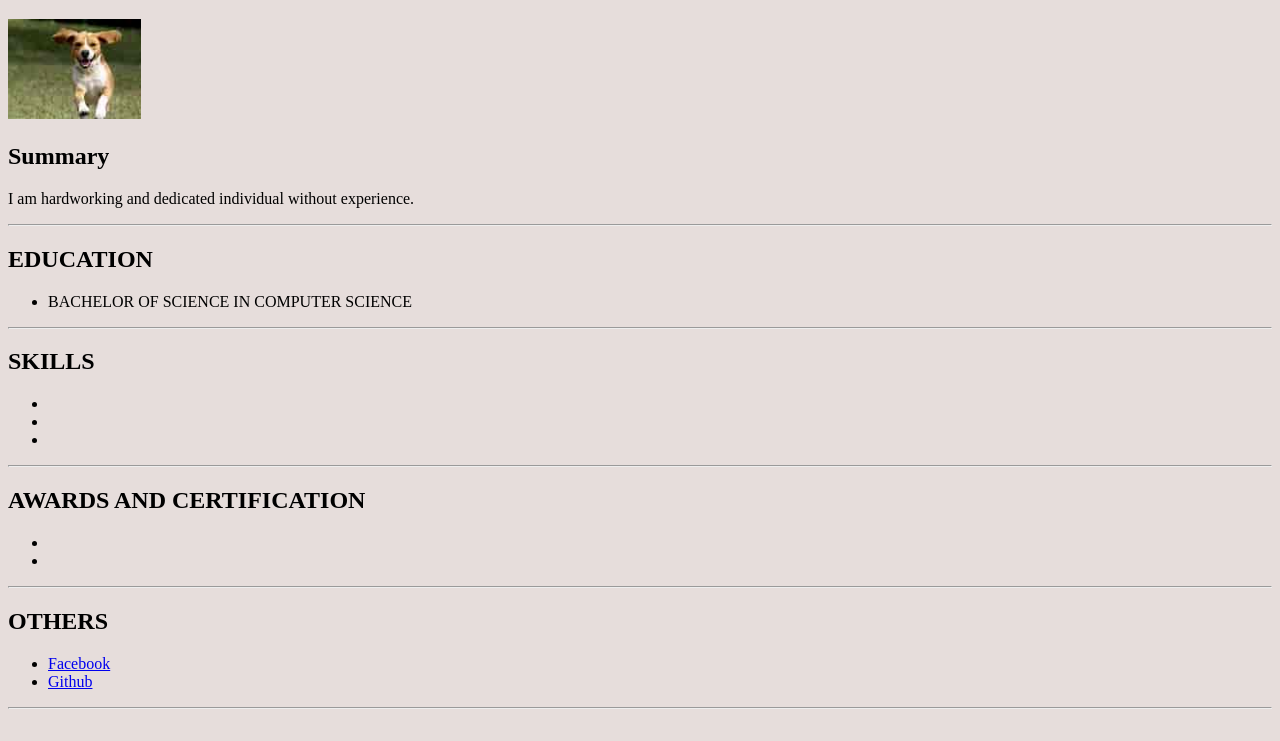
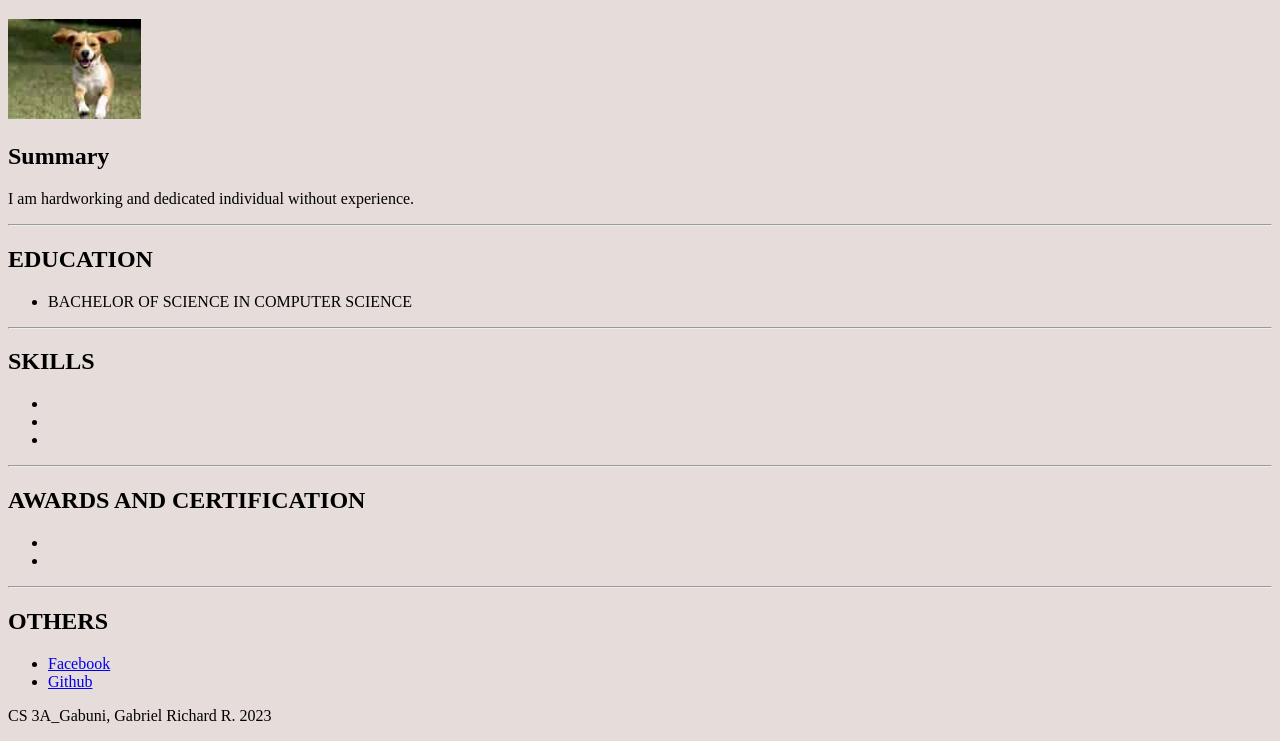
Before and after one commit to GabrielRichardGabuni/my-portfolio, a plain HTML site: page index.html in a window 1280 px wide. Shown: the part 61-802 px from the top of the page. Drawn offline with Linux system fonts and the light colour scheme.

Commit message:
Update index.html

```diff
--- a/index.html
+++ b/index.html
@@ -37,7 +37,9 @@
             <li><a href="https://facebook.com/OHHMYGABSSS">Facebook</a></li>
             <li><a href="https://github.com/GabrielRichardGabuni">Github</a></li>
         </ul>
-    <hr>
+    <footer>
+    <p>CS 3A_Gabuni, Gabriel Richard R. 2023</p>
+    </footer>
 
 
 
```
